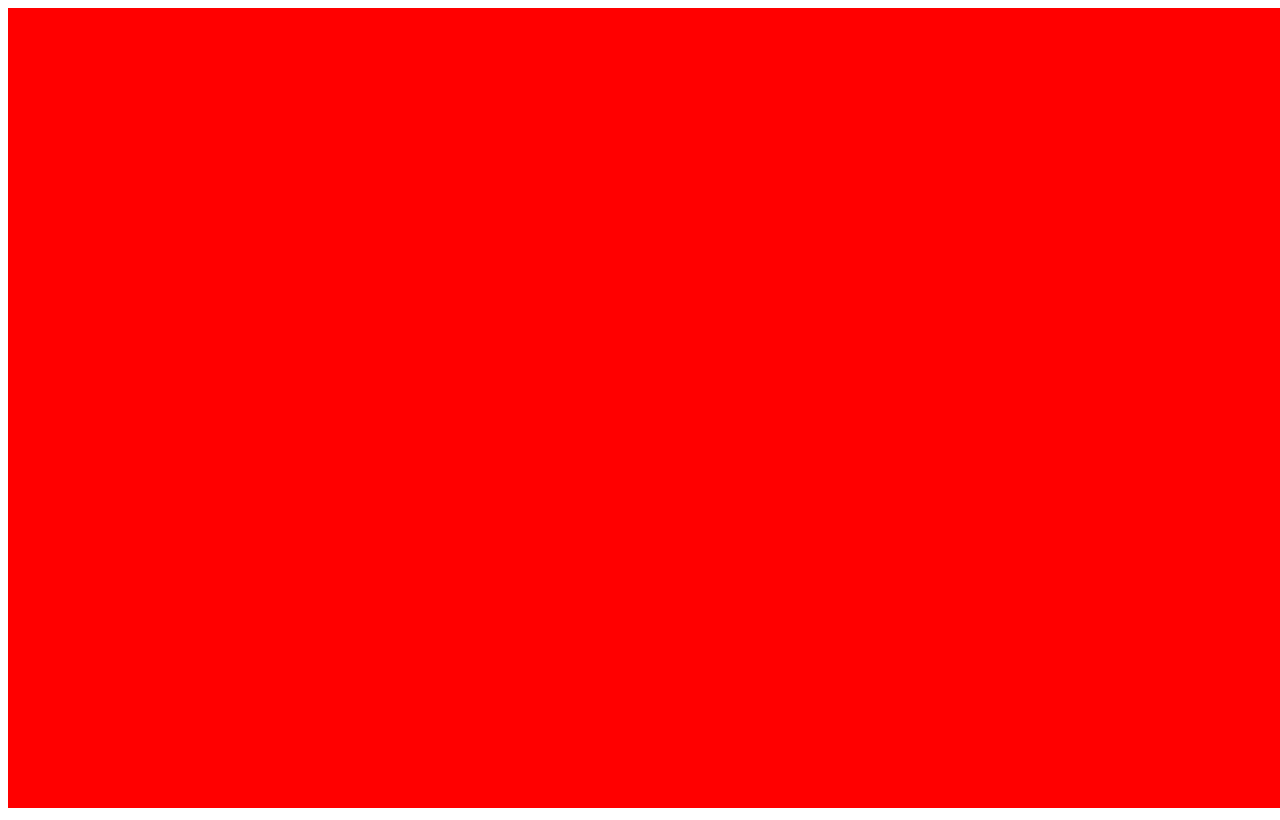
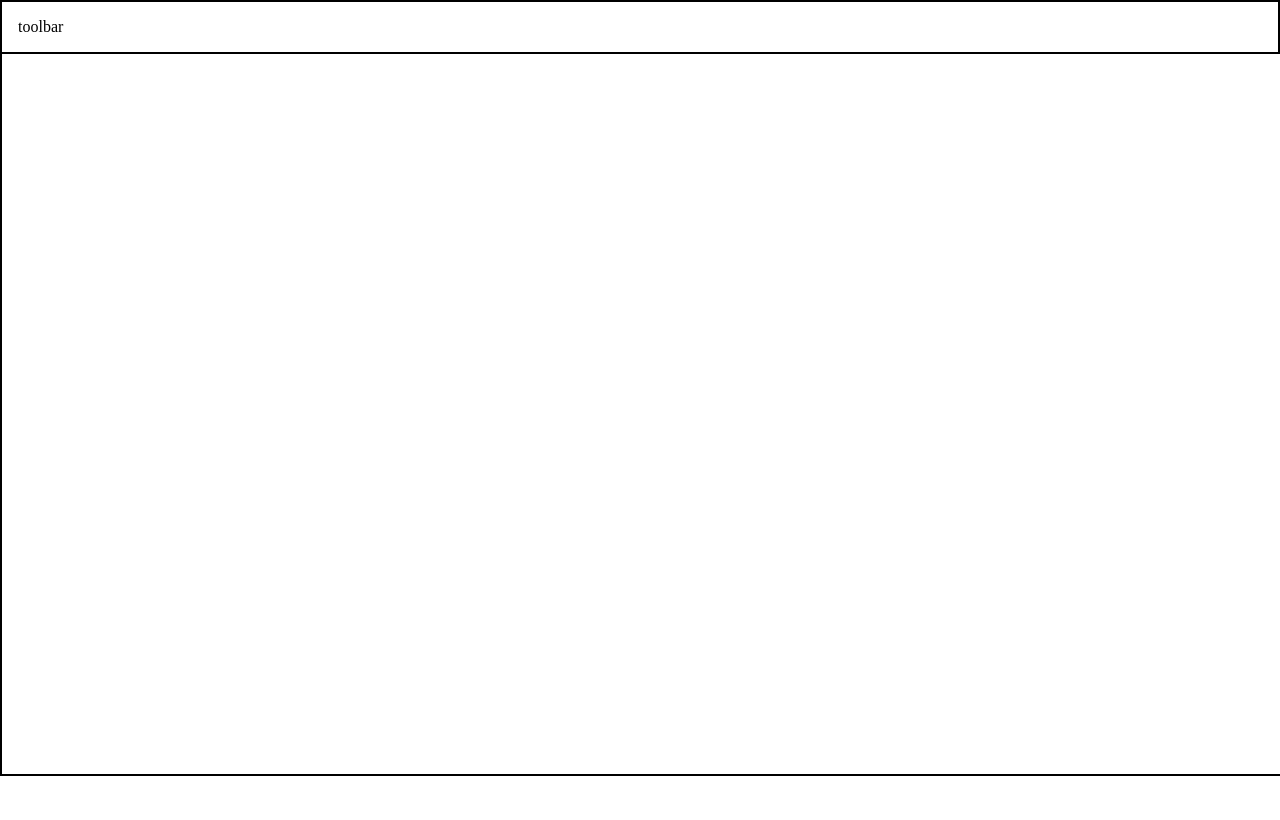
Before and after one commit to niahon/sketchy, a plain HTML site: page index.html in a window 1280 px wide. Drawn offline with Linux system fonts and the light colour scheme.

Commit message:
Add drawing functionality and a bit of styling

```diff
--- a/index.html
+++ b/index.html
@@ -8,6 +8,11 @@
         <script src="script.js" defer></script>
     </head>
     <body>
-        <canvas></canvas>
+        <div class="flex">
+            <div class="toolbar">toolbar</div>
+            <canvas alt="Drawing Canvas">
+                A drawing canvas
+            </canvas>
+        </div>
     </body>
 </html>
--- a/script.js
+++ b/script.js
@@ -1,17 +1,36 @@
+"use strict"
+
 const elCanvas = document.querySelector("canvas");
-const ctx = elCanvas.getContext("2d");
+const flex = document.querySelector(".flex");
+elCanvas.width = window.innerWidth;
+elCanvas.height = window.innerHeight * 0.9;
 
-elCanvas.width = window.innerWidth
-elCanvas.height = window.innerHeight;
+if (elCanvas.getContext) {
+    const ctx = elCanvas.getContext("2d");
+    const canvasLimit = elCanvas.getBoundingClientRect();
 
-window.addEventListener("pointerdown", () => {
-    elCanvas.addEventListener("pointermove", linePath);
-})
-window.addEventListener("pointerup", () => {
-    elCanvas.removeEventListener("pointermove", linePath);
-})
 
-function linePath(e) {
-    console.log(e.clientX);
-    console.log(e.clientY);
+    elCanvas.addEventListener("pointerdown", startLine);
+    elCanvas.addEventListener("pointerup", () => {
+        elCanvas.removeEventListener("pointermove", updateLine);
+    });
+
+    function startLine(e) {
+        ctx.beginPath();
+        ctx.moveTo(e.pageX, e.pageY - canvasLimit.y);
+        elCanvas.addEventListener("pointermove", updateLine);
+        /*
+        ctx.quadraticCurveTo(e.clientX, e.clientY, 20, 20) */
+    }
+
+    function updateLine(e) {
+        ctx.lineTo(e.pageX, e.pageY - canvasLimit.y);
+        ctx.closePath;
+        ctx.stroke();
+    }
+
 }
+
+else {
+    console.log("Canvas not supported");
+}
--- a/style.css
+++ b/style.css
@@ -6,6 +6,19 @@ html {
     box-sizing: inherit;
 }
 
+body {
+    padding: 0;
+    margin: 0;
+}
+
+.toolbar {
+    padding: 1rem;
+    border-right: 2px solid black;
+    border-left: 2px solid black;
+    border-top: 2px solid black;
+}
+
 canvas {
-    background-color: red;
+    border: 2px solid black;
+    display: block;
 }
```
Also changed, not shown: 1 other file.
